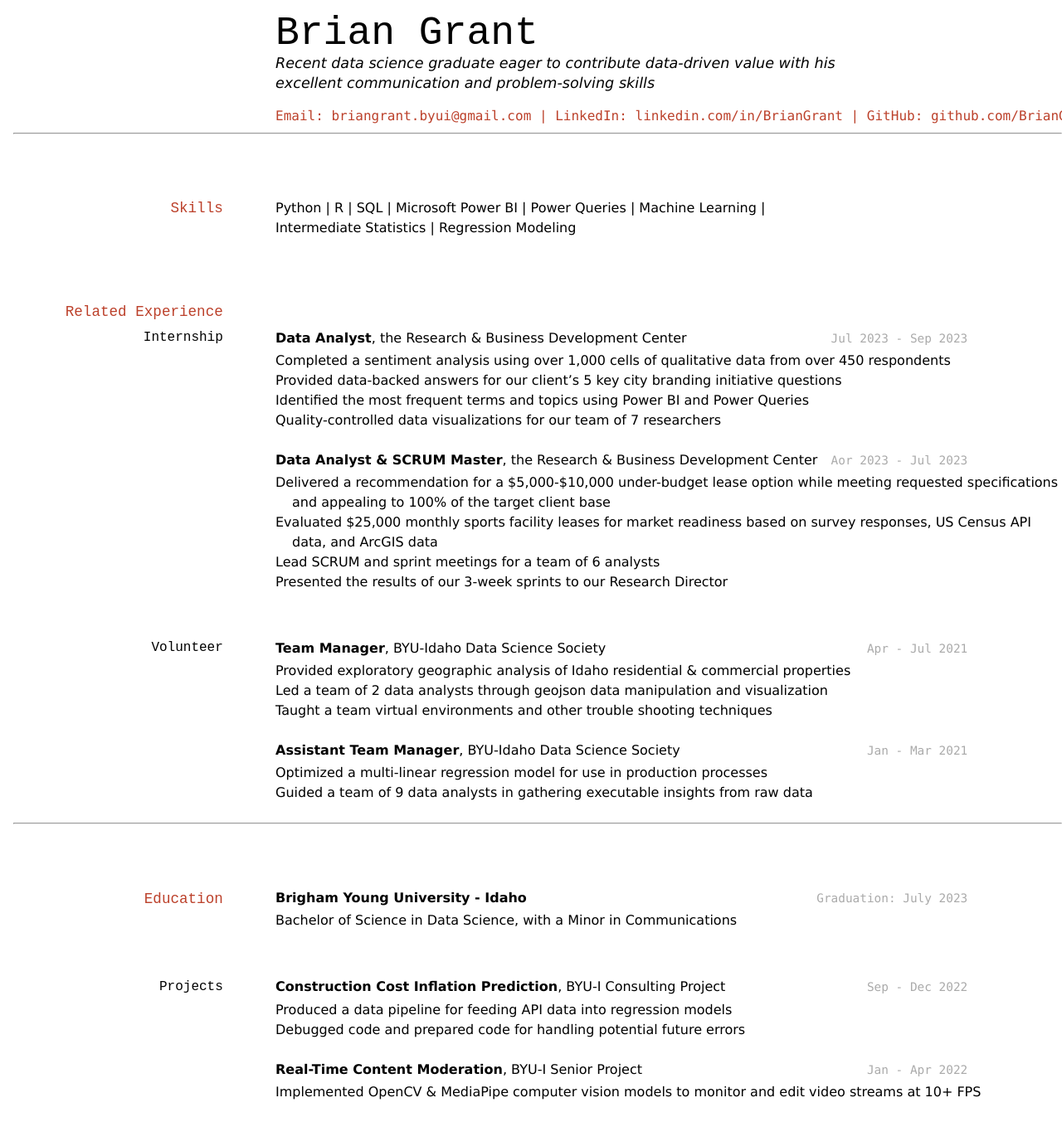
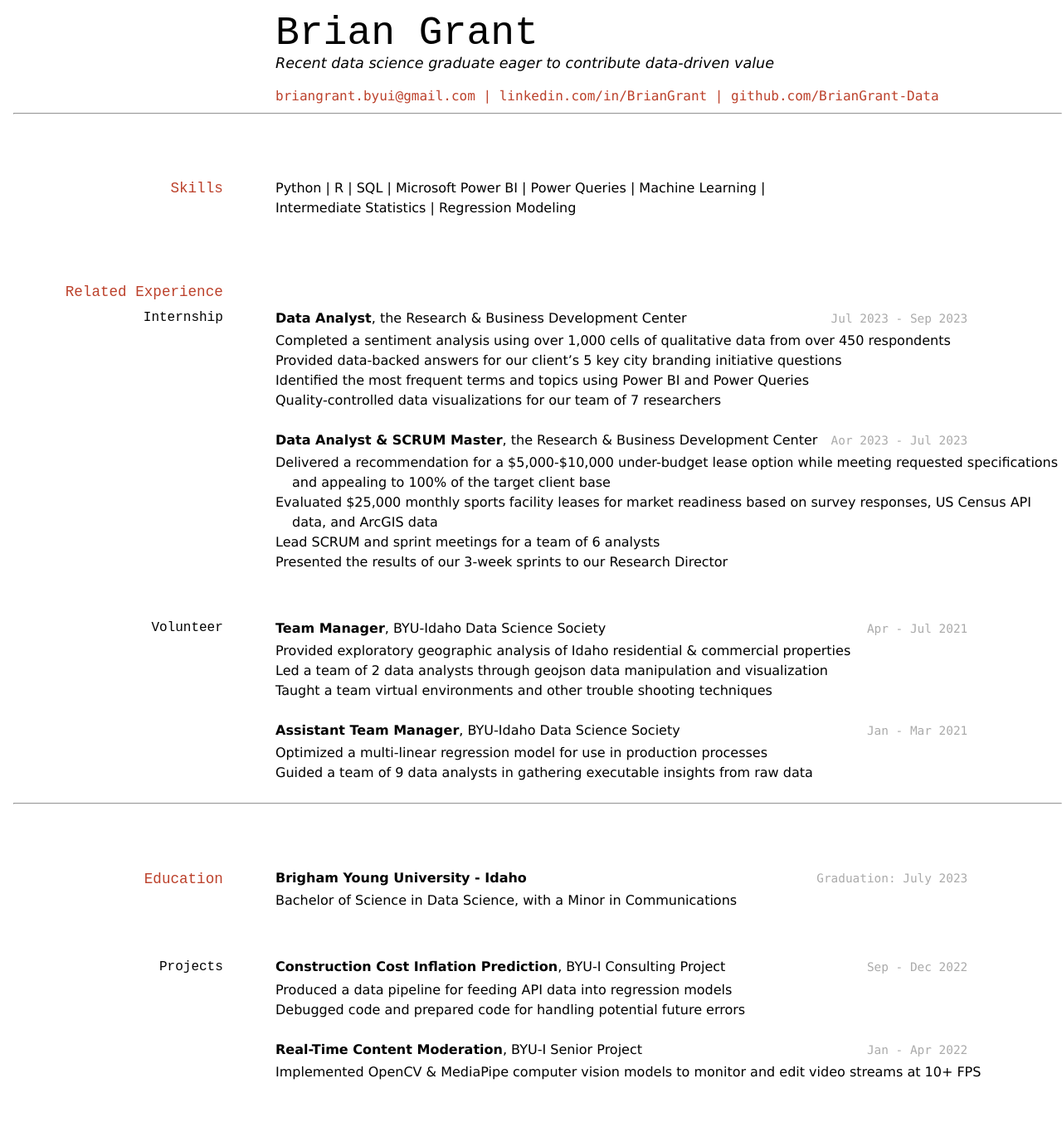
Before and after one commit to BrianGrant-Data/Resume, a Jekyll site: the page built from docs/index.md, in a window 1280 px wide. Shown: the whole page at 83% size. Built offline with Jekyll 4.4.1, drawn with Linux system fonts in a browser that asks for light colours; after the commit the page ends 1329 px from its top, so only the background shows below that.

Commit message:
Update index.md

```diff
--- a/docs/index.md
+++ b/docs/index.md
@@ -4,11 +4,11 @@ title: Brian Grant's Resume
 ---
 
 # Brian Grant
-Recent data science graduate eager to contribute data-driven value with his excellent communication and problem-solving skills
+Recent data science graduate eager to contribute data-driven value
 <div id="webaddress">
-Email: <a href="mailto:briangrant.byui@gmail.com">briangrant.byui@gmail.com</a>
-| LinkedIn: <a href="https://linkedin.com/in/BrianGrant">linkedin.com/in/BrianGrant</a>
-| GitHub: <a href="https://github.com/BrianGrant-Data">github.com/BrianGrant-Data</a>
+<a href="mailto:briangrant.byui@gmail.com">briangrant.byui@gmail.com</a>
+| <a href="https://linkedin.com/in/BrianGrant">linkedin.com/in/BrianGrant</a>
+| <a href="https://github.com/BrianGrant-Data">github.com/BrianGrant-Data</a>
 
 </div>
 
```
